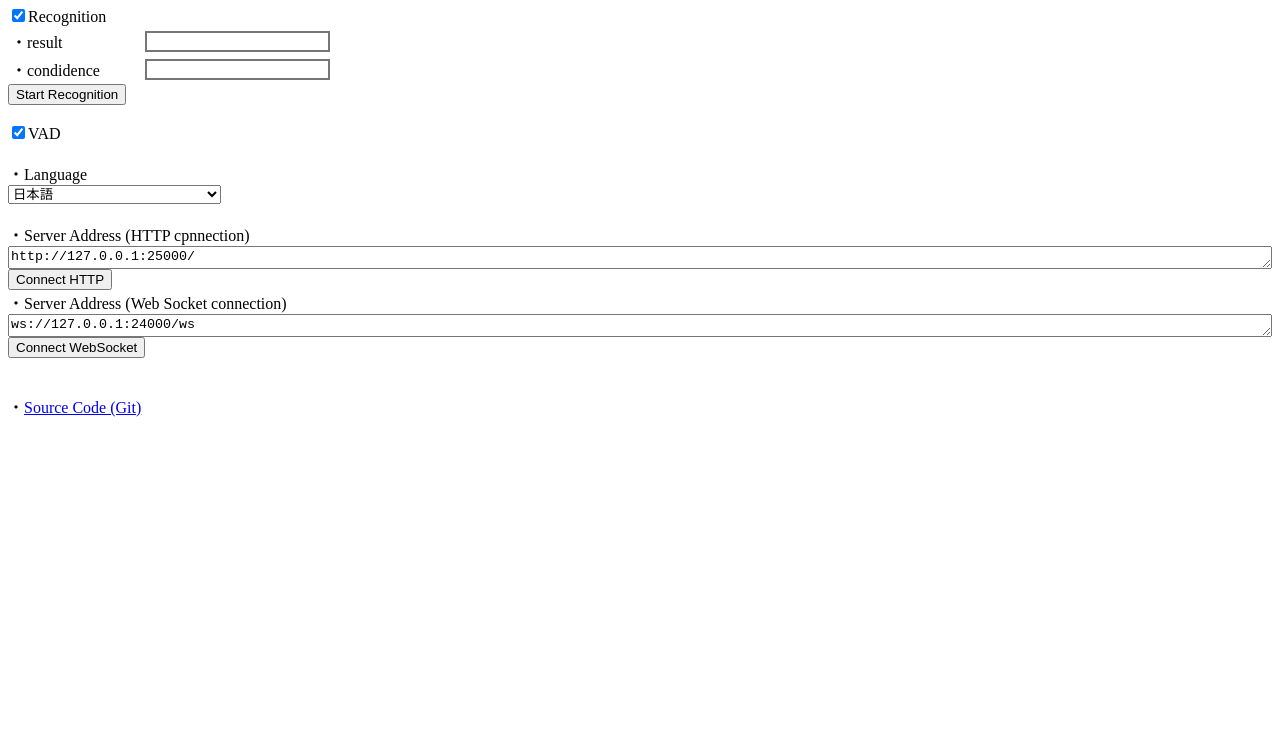
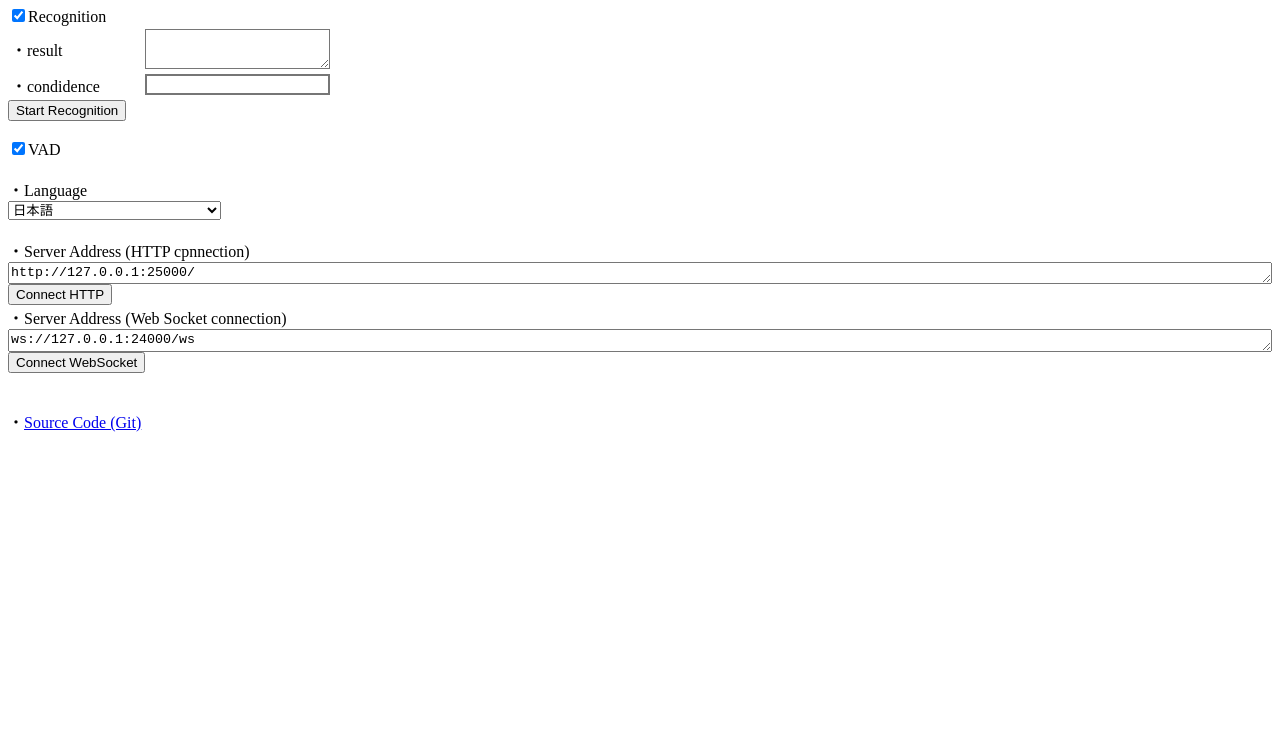
Before and after one commit to m-ryo/m-ryo.github.io, a plain HTML site: page index.html in a window 1280 px wide. Shown: the part 60-800 px from the top of the page. Drawn offline with nearby package versions, Linux system fonts and the light colour scheme.

Commit message:
textarea

```diff
--- a/index.html
+++ b/index.html
@@ -11,6 +11,9 @@
             width:100%;
             line-height:1.25em;
         }
+        textarea.solid{
+            border-style: solid;
+        }
         input.solid{
             border-style: solid;
         }
@@ -23,17 +26,13 @@
     <table>
         <tr>
             <td width="130">・result</td>
-            <td><input type="text" class="solid" readOnly id="result_text"></input></td>
+            <td><textarea class="solid" readOnly id="result_text" rows="2"></textarea></td>
         </tr>
         <tr>
             <td>・condidence</td>
             <td><input type="text" class="solid" readonly id="result_conf"></input></td>
         </tr>
     </table>
-<!--    ・result
-    <input type="text" class="solid" readOnly id="result_text"></input><br />
-    ・condidence
-    <input type="text" class="solid" readonly id="result_conf"></input><br /> -->
     <input type="button" id="onoffbutton" onclick="startButton(event)" value="Start Recognition" /><br /><br />
 
     <input id="vad" type="checkbox" onclick="checkBoxCheck()" checked>VAD<br /><br />
--- a/js/vr.js
+++ b/js/vr.js
@@ -107,7 +107,7 @@ function checkBoxCheck(){
 //////////
 
 var xhr = null;
-var http_url    = "http://127.0.0.1:12000/";
+var http_url    = "http://127.0.0.1:25000/";
 var flag_httpconnection = false;
 
 var ws = null;
```
